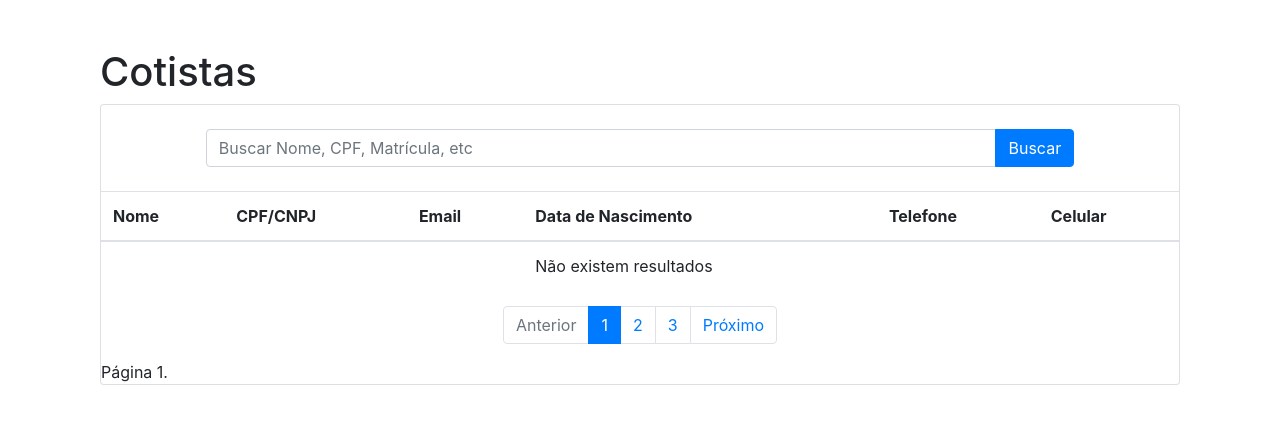
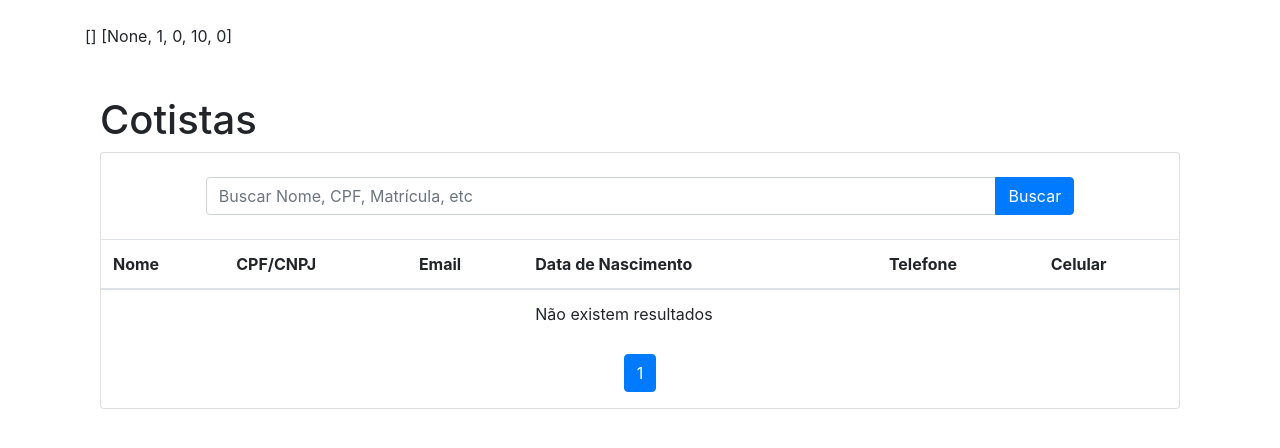
Before and after one commit to alexodisseus/panca-louca, a Flask app: page /cotistas/ in a window 1280 px wide. Shown: the part 99-547 px from the top of the page. Run offline with Flask 3, Linux system fonts and the light colour scheme; some libraries are stand-ins or nearby versions.

Commit message:
comentario

```diff
--- a/pl/model.py
+++ b/pl/model.py
@@ -166,6 +166,15 @@
 		data = session.exec(query).all()
 		return data
 
+def count_users_shareholder(filters:str, offset:str, per_page:str ):
+	with Session(engine) as session:
+		query = select(User)
+		if filters:
+			query = query.where( or_(User.name.contains(filters),User.cpf.contains(filters)) )
+
+		data = session.exec(query).all()
+		return len(data)
+
 def view_user_shareholder(id:str):
 	with Session(engine) as session:
 		query = select(User,Address).join(Address)
--- a/pl/shareholder.py
+++ b/pl/shareholder.py
@@ -1,6 +1,6 @@
 import app
 import model
-
+import math
 
 from flask import Blueprint, render_template, current_app , request , session, redirect, url_for
 
@@ -25,10 +25,22 @@
 	page = request.args.get('page', 1, type=int)
 	per_page = 10
 	offset = (page - 1) * per_page
+
+
 	data = model.list_users_shareholder(filters, offset, per_page )
 
+	count = model.count_users_shareholder(filters, offset, per_page )
 
-	return render_template('shareholder/index.html' , data=data , page=page)
+	count = math.ceil(count/ per_page)
+	pagination =[
+	filters,
+	page,
+	offset,
+	per_page,
+	count
+	]
+
+	return render_template('shareholder/index.html' , data=data , pagination = pagination)
 	#return render_template('login.html' )
 
 
--- a/pl/templates/shareholder/index.html
+++ b/pl/templates/shareholder/index.html
@@ -7,8 +7,8 @@
                   href="{{url_for('static', filename='index.css')}}">
 {% endblock %}
 {% block content %}
-
-
+{{data}}
+{{pagination}}
 <div class="container mt-5">
     <h1>Cotistas</h1>
     <div class="card table-responsive-md">
@@ -89,37 +89,32 @@
             </tbody>
         </table>
         <ul class="pagination justify-content-center">
-            <li class="page-item disabled">
-                <span class="page-link">Anterior</span>
+            {% if pagination[1] > 1: %}
+            <li class="page-item ">
+                <a class="page-link" href="?page=1">primeira</a>
             </li>
+            <li class="page-item ">
+                <a class="page-link" href="?page={{ pagination[1] - 1 }}">anterior</a>
+            </li>
+            {% endif %}
+
+
             <li class="page-item active">
-                <span class="page-link">1</span>
+                <span class="page-link">{{ pagination[1] }}</span>
+            </li>
+
+            {% if pagination[4] > pagination[1]:%}
+            <li class="page-item">
+
+                <a class="page-link" href="?page={{ pagination[1] + 1 }}">próxima</a>
             </li>
             <li class="page-item">
-                <a class="page-link" href="#">2</a>
+
+                <a class="page-link" href="?page={{ pagination[4]  }}">última</a>
             </li>
-            <li class="page-item">
-                <a class="page-link" href="#">3</a>
-            </li>
-            <li class="page-item">
-                <a class="page-link" href="#">Próximo</a>
-            </li>
+            {% endif %}
         </ul>
-        <div class="pagination">
-        <!-- terminar o pagination -->
-        <span class="step-links">
-            {% if page > 1: %}
-                <a href="?page=1">primeira</a>
-                <a href="?page={{ page - 1 }}">anterior</a>
-            {% endif %}
-            <span class="current-page">
-                Página {{ page }}.
-            </span>
-            {% if data|length > page:%}
-                <a href="?page={{ page + 1 }}">próxima</a>
-                <a href="?page={{ page + 1 }}">última</a>
-            {% endif %}
-        </span>
+
     </div>
 
 
```
